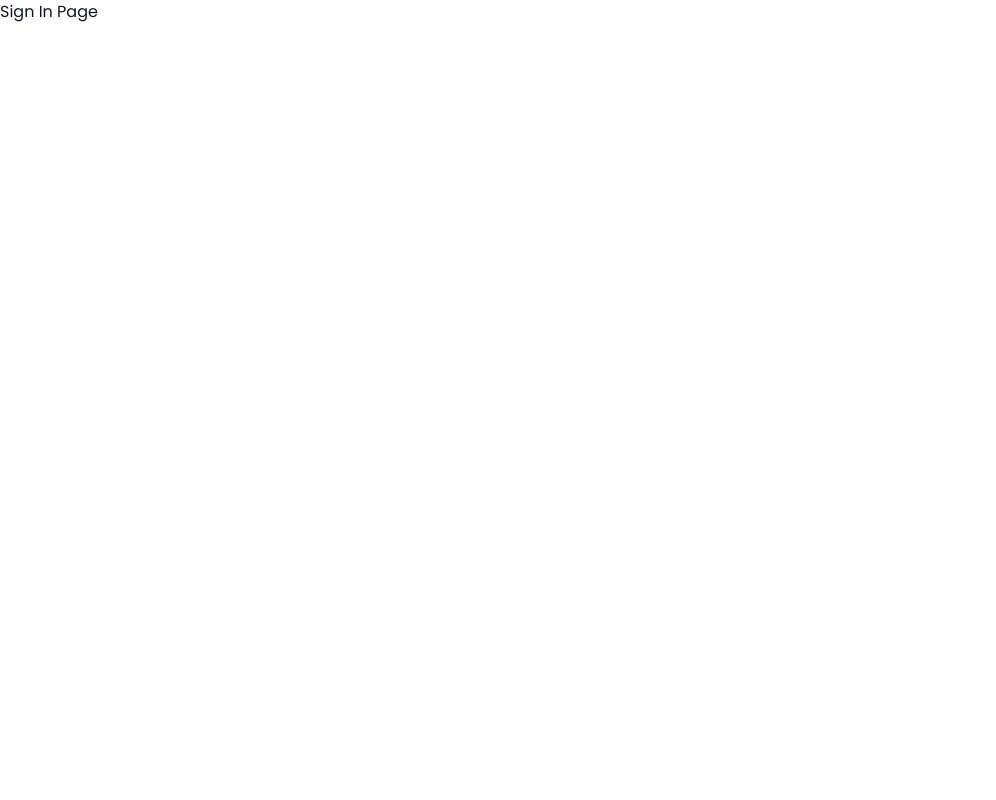
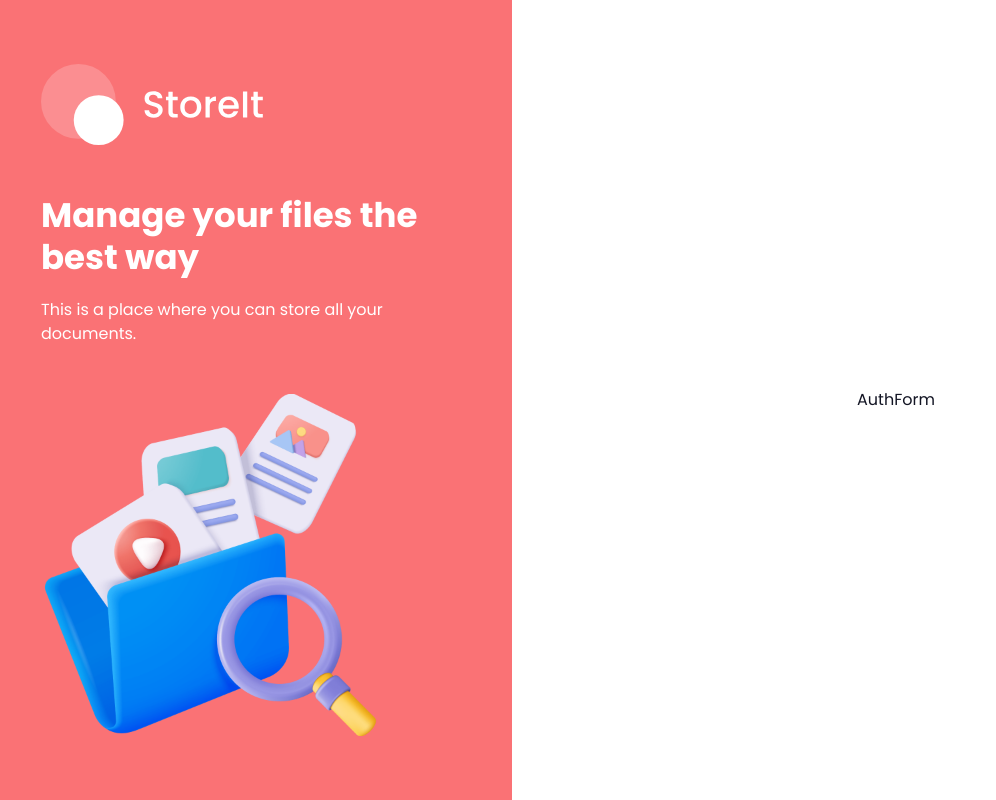
Before and after one commit to VadimKorobec/nextjs-clone, a Next.js app: page /sign-in in a window 1280 px wide. Shown: the whole page, without its empty margins (0-996 px from the left). Built offline with nearby package versions, Linux system fonts and the light colour scheme.

Commit message:
add components folder

```diff
--- /dev/null
+++ b/app/(auth)/layout.tsx
@@ -0,0 +1,50 @@
+import Image from "next/image";
+
+interface LayoutProps {
+  children: React.ReactNode;
+}
+
+const Layout = ({ children }: LayoutProps) => {
+  return (
+    <div className="flex min-h-screen">
+      <section className="bg-brand p-10 hidden w-1/2 items-center justify-center lg:flex xl:w-2/5">
+        <div className="flex max-h-[800px] max-w-[430px] flex-col justify-center space-y-12">
+          <Image
+            className="h-auto"
+            src="/assets/icons/logo-full.svg"
+            alt="logo"
+            width={224}
+            height={82}
+          />
+          <div className="space-y-5 text-white">
+            <h1 className="h1">Manage your files the best way</h1>
+            <p className="body-1">
+              This is a place where you can store all your documents.
+            </p>
+          </div>
+          <Image
+            className="transition-all hover:rotate-2 hover:scale-105"
+            src="/assets/images/files.png"
+            alt="files"
+            width={342}
+            height={342}
+          />
+        </div>
+      </section>
+      <section className="flex flex-1 flex-col items-center bg-white p-4 py-10 lg:justify-center lg:p-10 lg:py-0">
+        <div className="mb-16 lg: hidden ">
+                  <Image
+                      className="h-auto w-[200px] lg:w-[250px]"
+            src="/assets/icons/logo-full-brand.svg"
+            alt="logo"
+            width={224}
+            height={82}
+          />
+        </div>
+      {children}
+      </section>
+    </div>
+  );
+};
+
+export default Layout;
--- a/app/(auth)/sign-in/page.tsx
+++ b/app/(auth)/sign-in/page.tsx
@@ -1,5 +1,7 @@
+import AuthForm from "@/components/AuthForm";
+
 const SignIn = () => {
-  return <h2>Sign In Page</h2>;
+  return <AuthForm type='sign-in'/>;
 };
 
 export default SignIn;
--- /dev/null
+++ b/components/AuthForm.tsx
@@ -0,0 +1,9 @@
+interface AuthFormProps {
+  type: "sign-in" | "sign-up";
+}
+
+const AuthForm = ({ type }: AuthFormProps) => {
+  return <div>AuthForm</div>;
+};
+
+export default AuthForm;
```
